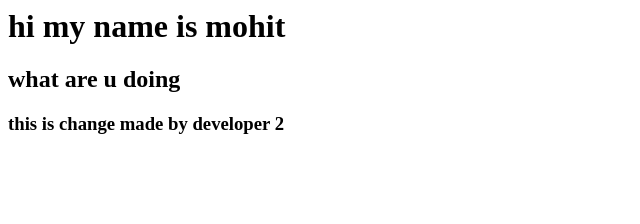
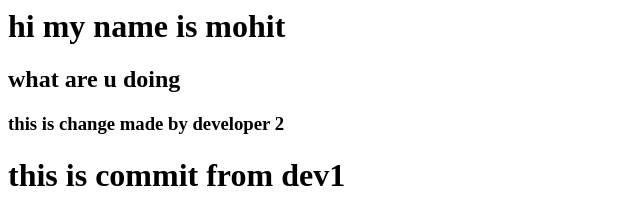
Before and after one commit to mohit-talmale/mohit, a plain HTML site: page index.html in a window 1280 px wide. Shown: the whole page, without its empty margins (0-640 px from the left). Drawn offline with Linux system fonts and the light colour scheme.

Commit message:
commit from dev1

```diff
--- a/index.html
+++ b/index.html
@@ -1,3 +1,4 @@
 <h1>hi my name is mohit</h1>
 <h2>what are u doing</h2>
 <h3>this is change made by developer 2</h3>
+<h1>this is commit from dev1</h1>
```
